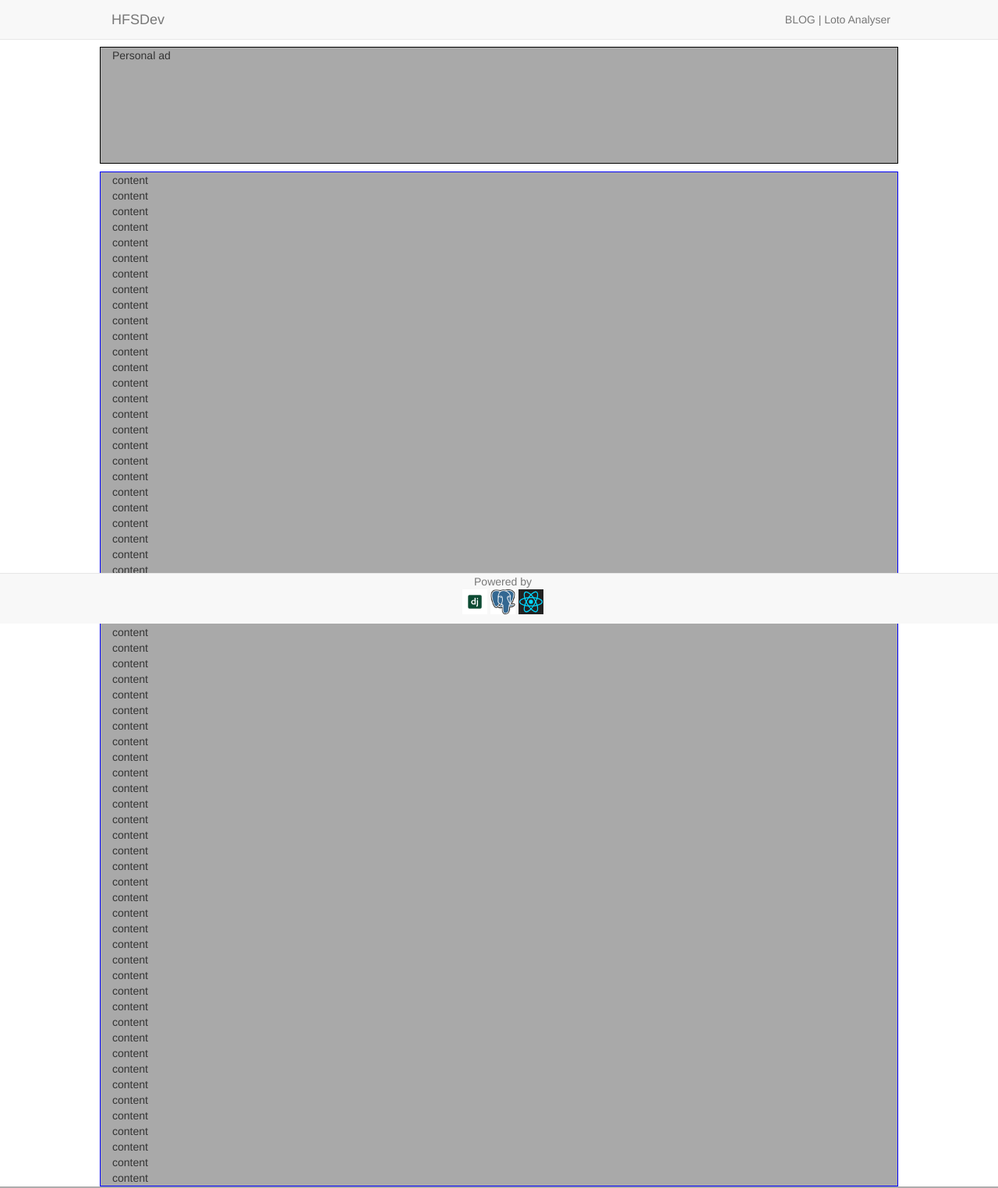
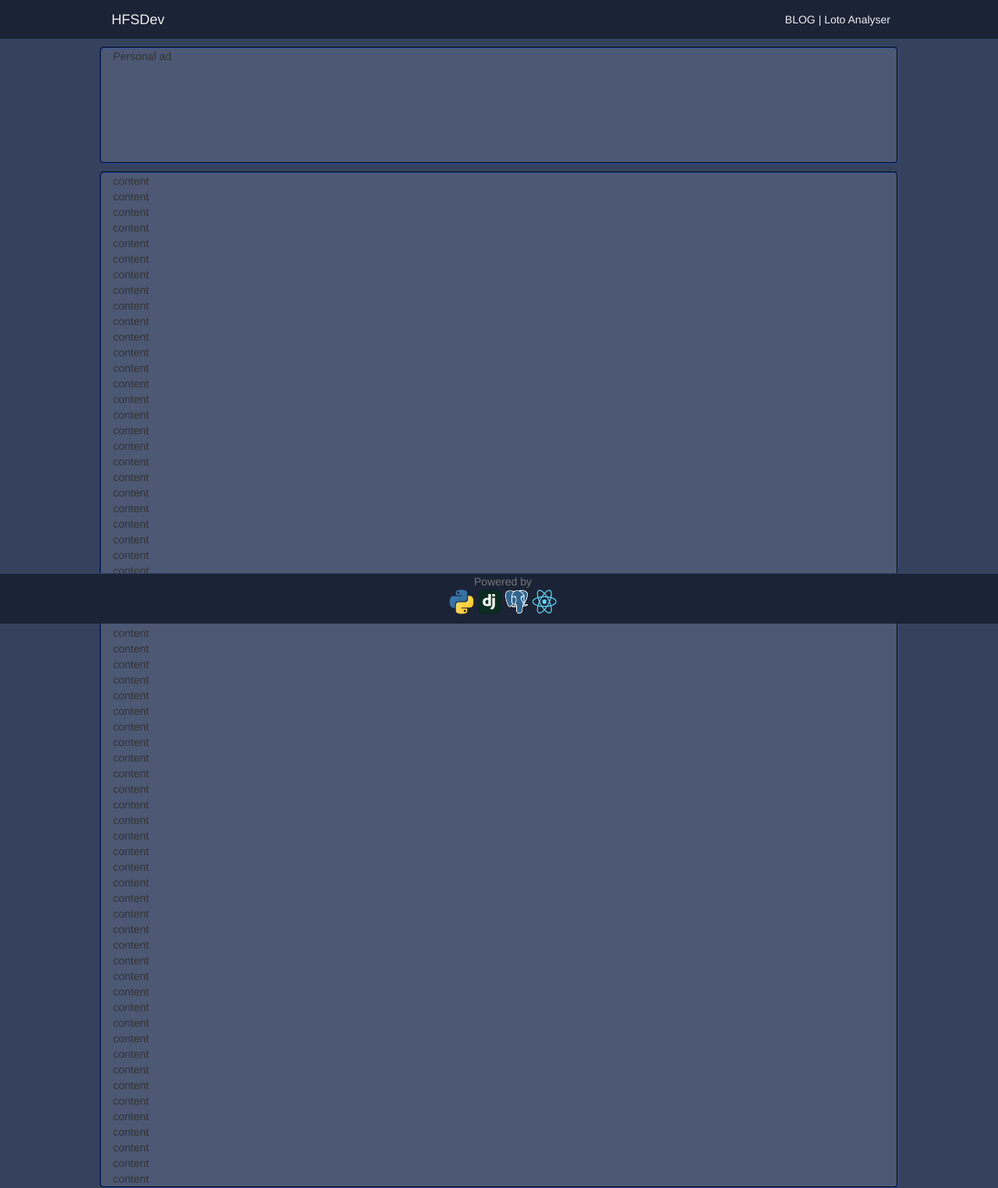
Before and after one commit to HFSDev/hfsdev.net, a Django app: page / in a window 1280 px wide. Shown: the whole page at 78% size. Run offline with Django 3.2, Linux system fonts and the light colour scheme; some libraries are stand-ins or nearby versions.

Commit message:
Changed layout and colors.

```diff
--- a/hfsdev_backend/static/css/base.css
+++ b/hfsdev_backend/static/css/base.css
@@ -1,22 +1,23 @@
+body {
+    background-color: #36425D;
+}
 .content_wrapper {
     max-width: 1024px;
     margin: auto;
     margin-top: 60px;
 }
 
-
-.navcolor {
-}
-
 .personal_ad_bar {
-    border: 1px solid black;
-    background-color: darkgrey;
+    border: 2px groove #122A60;
+    border-radius: 5px;
+    background-color: #4C5874;
     height: 150px;
 }
 
 .content_main {
-    border: 1px solid blue;
-    background-color: darkgrey;
+    border: 2px groove #122A60;
+    border-radius: 5px;
+    background-color: #4C5874;
     margin-top: 10px;
 }
 
--- /dev/null
+++ b/hfsdev_backend/static/css/bootstrap_custom.css
@@ -0,0 +1,89 @@
+.navbar-default {
+        background-color: #1b2336;
+        border-color: #35466b;
+}
+.navbar-default .navbar-brand {
+    color: #ecf0f1;
+}
+.navbar-default .navbar-brand:hover,
+.navbar-default .navbar-brand:focus {
+    color: #93a0bb;
+}
+.navbar-default .navbar-text {
+    color: #ecf0f1;
+}
+.navbar-default .navbar-nav > li > a {
+    color: #ecf0f1;
+}
+.navbar-default .navbar-nav > li > a:hover,
+.navbar-default .navbar-nav > li > a:focus {
+    color: #93a0bb;
+}
+.navbar-default .navbar-nav > li > .dropdown-menu {
+    background-color: #1b2336;
+}
+.navbar-default .navbar-nav > li > .dropdown-menu > li > a {
+    color: #ecf0f1;
+}
+.navbar-default .navbar-nav > li > .dropdown-menu > li > a:hover,
+.navbar-default .navbar-nav > li > .dropdown-menu > li > a:focus {
+    color: #93a0bb;
+    background-color: #35466b;
+}
+.navbar-default .navbar-nav > li > .dropdown-menu > li > .divider {
+    background-color: #35466b;
+}
+.navbar-default .navbar-nav .open .dropdown-menu > .active > a,
+.navbar-default .navbar-nav .open .dropdown-menu > .active > a:hover,
+.navbar-default .navbar-nav .open .dropdown-menu > .active > a:focus {
+    color: #93a0bb;
+    background-color: #35466b;
+}
+.navbar-default .navbar-nav > .active > a,
+.navbar-default .navbar-nav > .active > a:hover,
+.navbar-default .navbar-nav > .active > a:focus {
+  color: #93a0bb;
+  background-color: #35466b;
+}
+.navbar-default .navbar-nav > .open > a,
+.navbar-default .navbar-nav > .open > a:hover,
+.navbar-default .navbar-nav > .open > a:focus {
+  color: #93a0bb;
+  background-color: #35466b;
+}
+.navbar-default .navbar-toggle {
+  border-color: #35466b;
+}
+.navbar-default .navbar-toggle:hover,
+.navbar-default .navbar-toggle:focus {
+  background-color: #35466b;
+}
+.navbar-default .navbar-toggle .icon-bar {
+  background-color: #ecf0f1;
+}
+.navbar-default .navbar-collapse,
+.navbar-default .navbar-form {
+  border-color: #ecf0f1;
+}
+.navbar-default .navbar-link {
+  color: #ecf0f1;
+}
+.navbar-default .navbar-link:hover {
+  color: #93a0bb;
+}
+
+@media (max-width: 767px) {
+  .navbar-default .navbar-nav .open .dropdown-menu > li > a {
+    color: #ecf0f1;
+  }
+  .navbar-default .navbar-nav .open .dropdown-menu > li > a:hover,
+  .navbar-default .navbar-nav .open .dropdown-menu > li > a:focus {
+    color: #93a0bb;
+  }
+  .navbar-default .navbar-nav .open .dropdown-menu > .active > a,
+  .navbar-default .navbar-nav .open .dropdown-menu > .active > a:hover,
+  .navbar-default .navbar-nav .open .dropdown-menu > .active > a:focus {
+    color: #93a0bb;
+    background-color: #35466b;
+  }
+}
--- a/hfsdev_backend/templates/base.html
+++ b/hfsdev_backend/templates/base.html
@@ -18,6 +18,7 @@
         <meta charset="utf-8">
 
         <link rel="stylesheet" type="text/css" href="{% static "css/base.css" %}">
+        <link rel="stylesheet" type="text/css" href="{% static "css/bootstrap_custom.css" %}">
     </head>
     <body>
         <header>
@@ -114,9 +115,18 @@
              <nav class="navbar navbar-default navbar-fixed-bottom">
                 <div class="container foot_notice">
                     Powered by</br>
-                    <img alt="Django" src="{% static "imgs/django-logo.png" %}">
-                    <img alt="PostgreSQL" src="{% static "imgs/postgresql-logo.png" %}">
-                    <img alt="React" src="{% static "imgs/react-logo.svg" %}">
+                    <a href="https://www.python.org/">
+                        <img alt="Python" src="{% static "imgs/python-logo.png" %}">
+                    </a>
+                    <a href="https://www.djangoproject.com/">
+                        <img alt="Django" src="{% static "imgs/django-logo.png" %}">
+                    </a>
+                    <a href="https://www.postgresql.org/">
+                        <img alt="PostgreSQL" src="{% static "imgs/postgresql-logo.png" %}">
+                    </a>
+                    <a href="https://facebook.github.io/react/">
+                        <img alt="React" src="{% static "imgs/react-logo.png" %}">
+                    </a>
                 </div>
             </nav>
        </div>
```
Also changed, not shown: hfsdev_backend/static/imgs/django-logo.png, hfsdev_backend/static/imgs/html5-logo.png (deleted), hfsdev_backend/static/imgs/postgresql-logo.png, hfsdev_backend/static/imgs/python-logo.png (added), hfsdev_backend/static/imgs/react-logo.png (added), hfsdev_backend/static/imgs/react-logo.svg (deleted).
